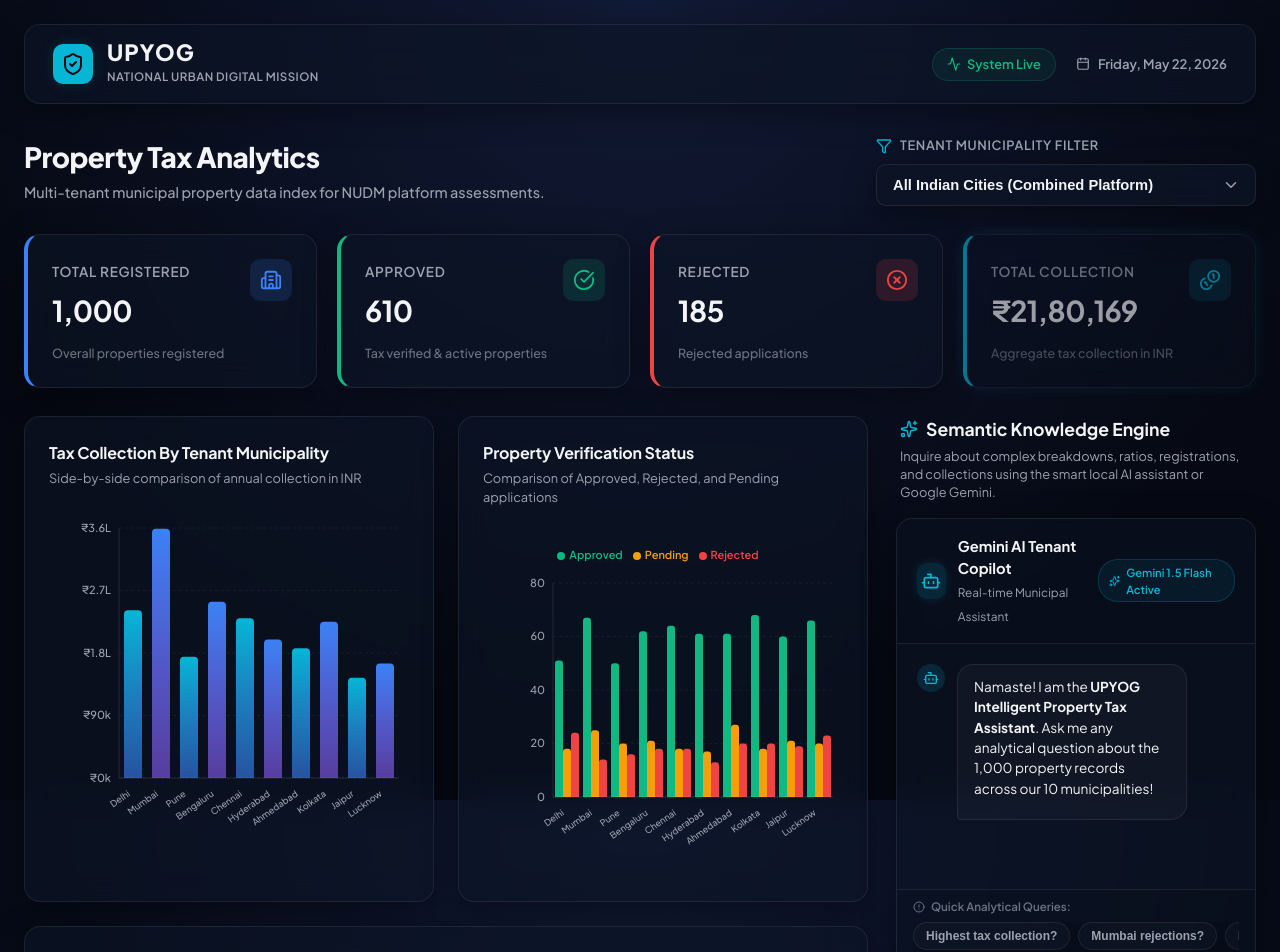
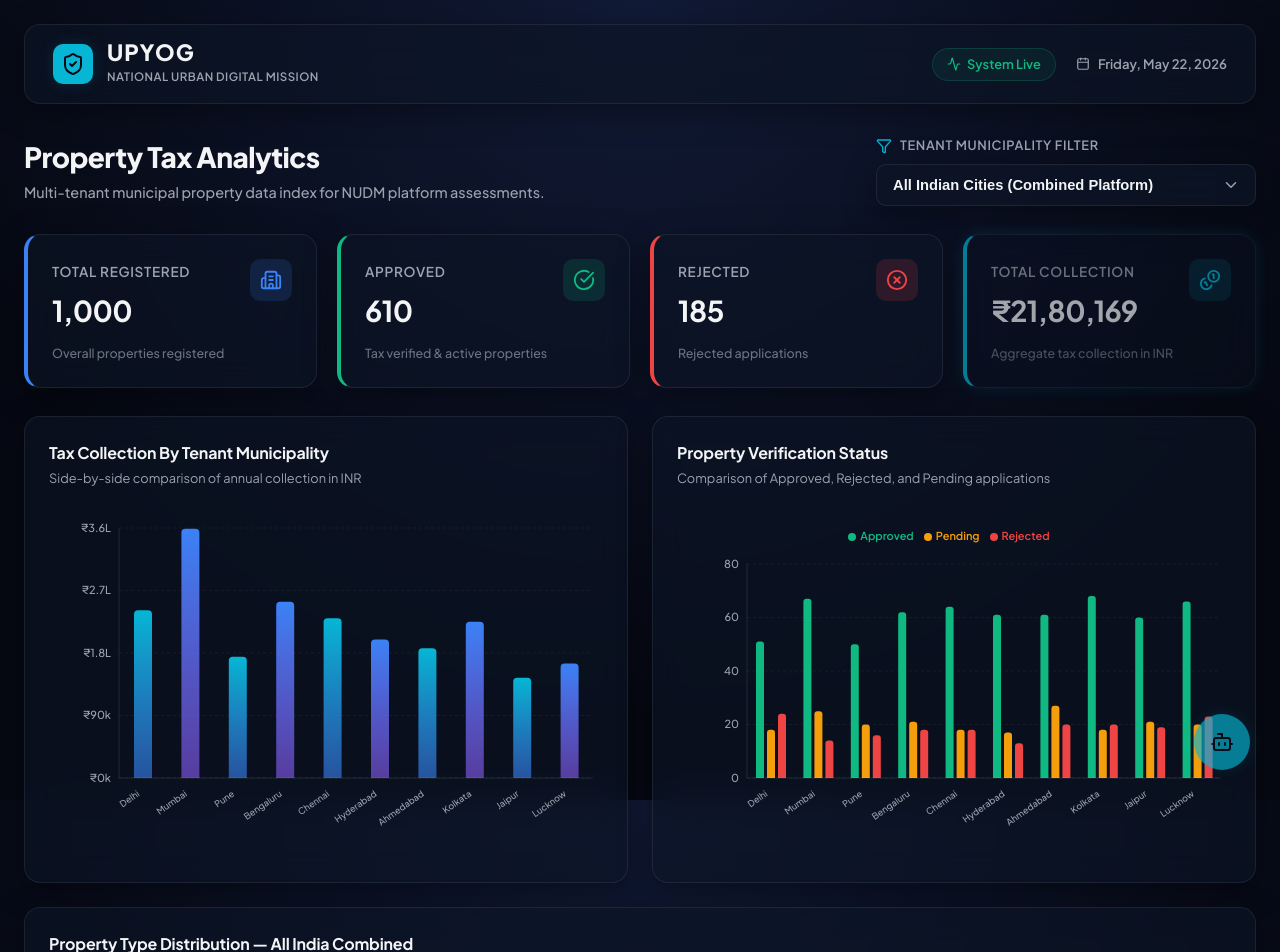
Before and after one commit to Tushar6394/nudm-property-tax-dashboard, a React (Vite) app: page / in a window 1280 px wide. Shown: the top 952 px of the page. Built offline with nearby package versions, Linux system fonts and the light colour scheme.

Commit message:
feat: implement floating bottom-right chatbot widget and full-width dashboard charts

```diff
--- a/src/App.tsx
+++ b/src/App.tsx
@@ -1,5 +1,5 @@
 import React, { useState, useMemo } from 'react';
-import { ShieldCheck, Calendar, Activity, Sparkles } from 'lucide-react';
+import { ShieldCheck, Calendar, Activity, Bot, X } from 'lucide-react';
 import rawProperties from './properties.json';
 import type { Property, DashboardStats, CityChartData } from './types';
 import { KPICards } from './components/KPICards';
@@ -25,6 +25,7 @@ const citiesList = [
 
 function App() {
   const [selectedCity, setSelectedCity] = useState<string>('All Cities');
+  const [isChatOpen, setIsChatOpen] = useState(false);
 
   // 1. Filtered subset for KPI cards and specific details
   const filteredProperties = useMemo(() => {
@@ -122,31 +123,39 @@ function App() {
         {/* Reactive KPI Cards */}
         <KPICards stats={stats} />
 
-        {/* Split Grid for Charts & Chat Assistant */}
-        <div style={styles.dashboardGrid}>
-          {/* Charts Column */}
-          <div style={styles.chartsCol}>
-            <DashboardCharts
-              data={chartData}
+        {/* Full-width Charts Deck (gives maximum breadth and beauty) */}
+        <div style={styles.chartsFullContainer}>
+          <DashboardCharts
+            data={chartData}
+            selectedCity={selectedCity}
+            filteredProperties={filteredProperties}
+          />
+        </div>
+
+        {/* Floating ChatAssistant Widget Card */}
+        {isChatOpen && (
+          <div style={styles.floatingChatContainer} className="slide-up">
+            <ChatAssistant
+              properties={properties}
               selectedCity={selectedCity}
-              filteredProperties={filteredProperties}
+              onClose={() => setIsChatOpen(false)}
             />
           </div>
+        )}
 
-          {/* Chat Assistant Column */}
-          <div style={styles.chatCol}>
-            <div style={styles.chatHeaderWrapper}>
-              <h3 style={styles.chatColTitle}>
-                <Sparkles size={18} color="var(--primary)" />
-                Semantic Knowledge Engine
-              </h3>
-              <p style={styles.chatColDesc}>
-                Inquire about complex breakdowns, ratios, registrations, and collections using the smart local AI assistant or Google Gemini.
-              </p>
-            </div>
-            <ChatAssistant properties={properties} selectedCity={selectedCity} />
-          </div>
-        </div>
+        {/* Floating Circle Button Trigger */}
+        <button
+          onClick={() => setIsChatOpen(!isChatOpen)}
+          style={{
+            ...styles.floatingTriggerBtn,
+            background: isChatOpen ? 'var(--danger)' : 'var(--primary)',
+            boxShadow: isChatOpen ? '0 8px 32px var(--danger-glow)' : '0 8px 32px var(--primary-glow)'
+          }}
+          className="pulse-border"
+          title="Open AI Tenant Copilot"
+        >
+          {isChatOpen ? <X size={24} color="#060913" /> : <Bot size={24} color="#060913" />}
+        </button>
       </main>
 
       {/* Dashboard Footer */}
@@ -258,41 +267,34 @@ const styles: Record<string, React.CSSProperties> = {
     marginTop: '4px',
     fontWeight: 500
   },
-  dashboardGrid: {
-    display: 'grid',
-    gridTemplateColumns: '1fr 360px',
-    gap: '28px',
-    alignItems: 'start',
+  chartsFullContainer: {
     width: '100%',
     marginBottom: '32px'
   },
-  chartsCol: {
-    display: 'flex',
-    flexDirection: 'column',
-    width: '100%'
+  floatingChatContainer: {
+    position: 'fixed',
+    bottom: '100px',
+    right: '30px',
+    width: '380px',
+    zIndex: 9998,
+    borderRadius: '16px',
+    overflow: 'hidden',
+    boxShadow: '0 12px 40px rgba(0, 0, 0, 0.5)'
   },
-  chatCol: {
-    display: 'flex',
-    flexDirection: 'column',
-    width: '100%',
-    gap: '16px'
-  },
-  chatHeaderWrapper: {
-    padding: '0 4px'
-  },
-  chatColTitle: {
-    fontSize: '1.1rem',
-    fontWeight: 700,
-    color: 'var(--text-primary)',
+  floatingTriggerBtn: {
+    position: 'fixed',
+    bottom: '30px',
+    right: '30px',
+    width: '56px',
+    height: '56px',
+    borderRadius: '50%',
+    border: 'none',
     display: 'flex',
     alignItems: 'center',
-    gap: '8px',
-    marginBottom: '6px'
-  },
-  chatColDesc: {
-    fontSize: '0.8rem',
-    color: 'var(--text-secondary)',
-    lineHeight: 1.4
+    justifyContent: 'center',
+    cursor: 'pointer',
+    zIndex: 9999,
+    transition: 'all 0.3s cubic-bezier(0.4, 0, 0.2, 1)'
   },
   footer: {
     padding: '24px 0 12px 0',
--- a/src/components/ChatAssistant.tsx
+++ b/src/components/ChatAssistant.tsx
@@ -1,11 +1,12 @@
 import React, { useState, useRef, useEffect } from 'react';
-import { Send, Bot, User, Sparkles, AlertCircle } from 'lucide-react';
+import { Send, Bot, User, Sparkles, AlertCircle, X } from 'lucide-react';
 import type { ChatMessage, Property } from '../types';
 import { askGemini } from '../services/gemini';
 
 interface ChatAssistantProps {
   properties: Property[];
   selectedCity: string;
+  onClose?: () => void;
 }
 
 // Static initial welcome message defined outside component to avoid impure new Date() calls during render
@@ -28,7 +29,7 @@ const createChatMessage = (sender: 'user' | 'ai', text: string): ChatMessage =>
   };
 };
 
-export const ChatAssistant: React.FC<ChatAssistantProps> = ({ properties, selectedCity }) => {
+export const ChatAssistant: React.FC<ChatAssistantProps> = ({ properties, selectedCity, onClose }) => {
   const [messages, setMessages] = useState<ChatMessage[]>(INITIAL_MESSAGES);
   const [input, setInput] = useState('');
   const [isTyping, setIsTyping] = useState(false);
@@ -110,9 +111,16 @@ export const ChatAssistant: React.FC<ChatAssistantProps> = ({ properties, select
             <span style={styles.headerSubtitle}>Real-time Municipal Assistant</span>
           </div>
         </div>
-        <div style={styles.sparkleContainer}>
-          <Sparkles size={14} color="var(--primary)" />
-          <span style={styles.sparkleLabel}>Gemini 1.5 Flash Active</span>
+        <div style={styles.headerRightActions}>
+          <div style={styles.sparkleContainer}>
+            <Sparkles size={14} color="var(--primary)" />
+            <span style={styles.sparkleLabel}>Gemini 1.5 Flash Active</span>
+          </div>
+          {onClose && (
+            <button onClick={onClose} style={styles.closeBtn} className="close-btn-hover">
+              <X size={18} color="var(--text-secondary)" />
+            </button>
+          )}
         </div>
       </div>
 
@@ -223,6 +231,23 @@ const styles: Record<string, React.CSSProperties> = {
     height: '520px',
     width: '100%',
     overflow: 'hidden'
+  },
+  headerRightActions: {
+    display: 'flex',
+    alignItems: 'center',
+    gap: '12px'
+  },
+  closeBtn: {
+    background: 'rgba(255, 255, 255, 0.03)',
+    border: '1px solid var(--border-color)',
+    cursor: 'pointer',
+    display: 'flex',
+    alignItems: 'center',
+    justifyContent: 'center',
+    padding: '6px',
+    borderRadius: '8px',
+    transition: 'all 0.2s ease',
+    outline: 'none'
   },
   chatHeader: {
     padding: '16px 20px',
--- a/src/index.css
+++ b/src/index.css
@@ -120,3 +120,19 @@ body {
 
 .typing-dot:nth-child(2) { animation-delay: 0.2s; }
 .typing-dot:nth-child(3) { animation-delay: 0.4s; }
+
+/* Floating Chat Toggle slide-up animation */
+@keyframes slideUp {
+  from {
+    opacity: 0;
+    transform: translateY(24px) scale(0.95);
+  }
+  to {
+    opacity: 1;
+    transform: translateY(0) scale(1);
+  }
+}
+
+.slide-up {
+  animation: slideUp 0.28s cubic-bezier(0.16, 1, 0.3, 1) forwards;
+}
```
